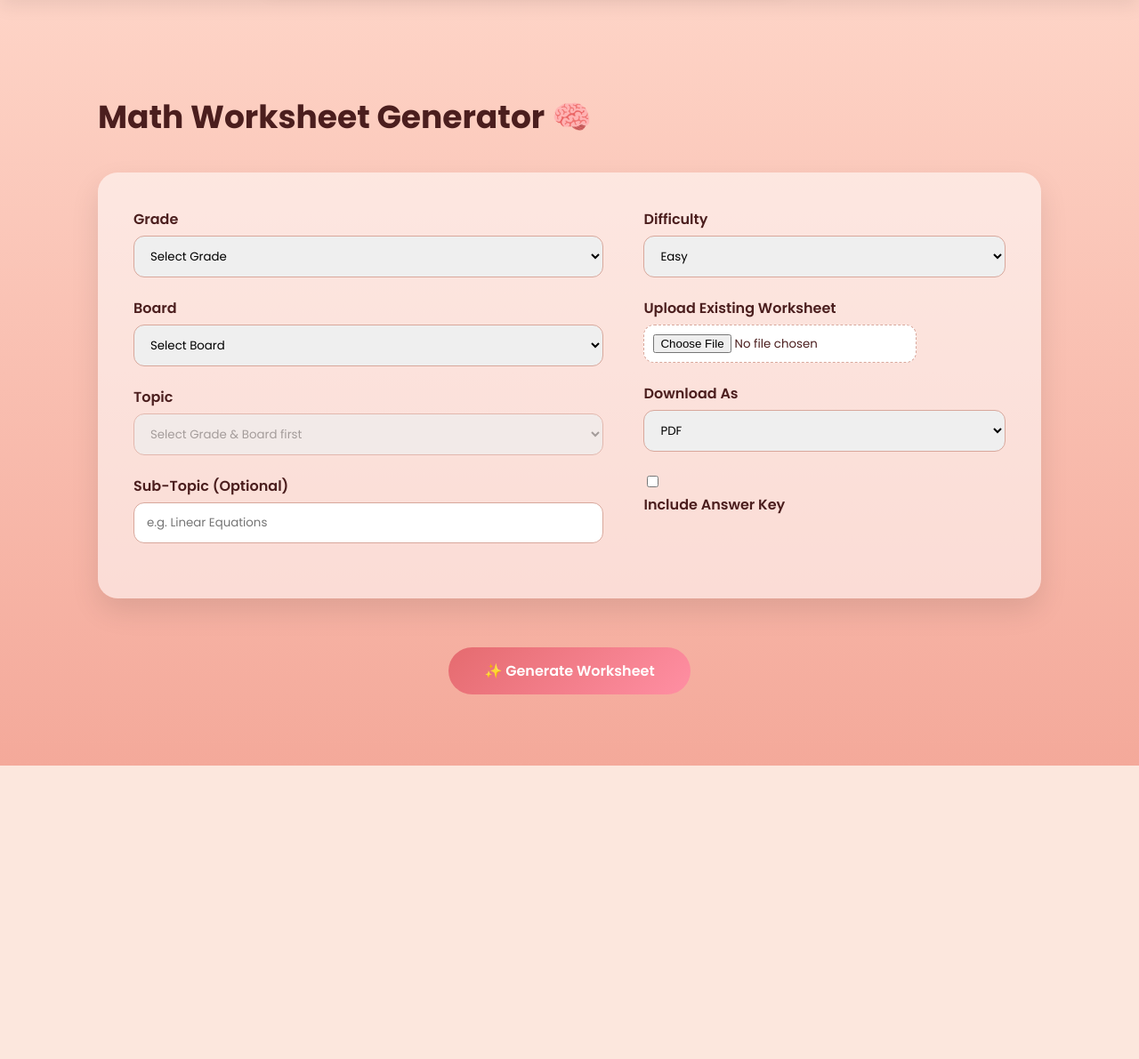
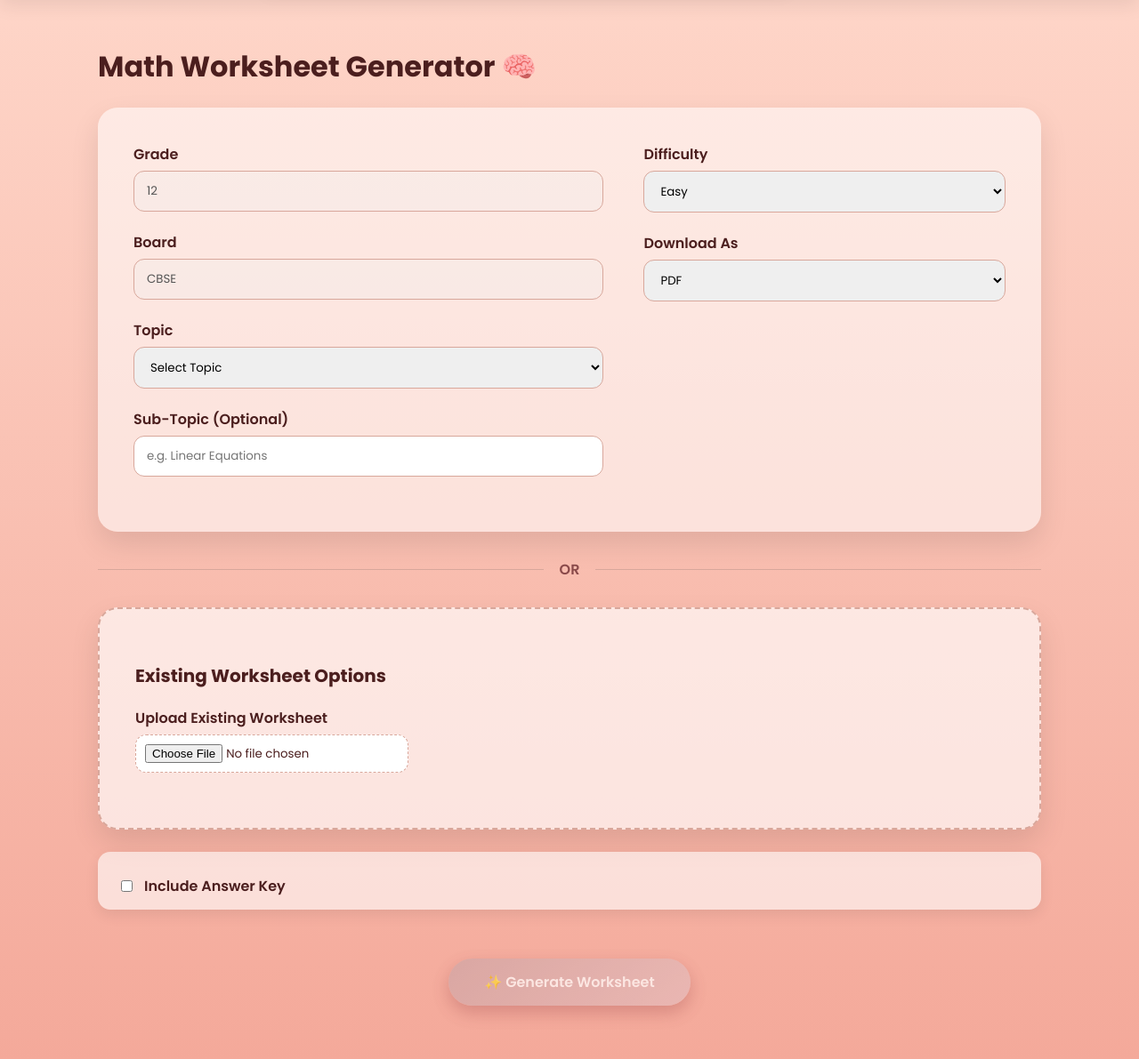
Before and after one commit to Jayshri7777/MathGen, a Flask app: page /generator in a window 1280 px wide. Shown: the part 105-1296 px from the top of the page at 89% size. Before the commit the page ends 966 px from the top, so only its background shows below. Run offline with Flask 3, Linux system fonts and the light colour scheme; a user stored in the database is signed in.

Commit message:
Update index.html

```diff
--- a/templates/index.html
+++ b/templates/index.html
@@ -9,10 +9,10 @@
     color: #4b1e1e;
 }
 
-.ws-container h1 {
-    font-size: 36px;
-    font-weight: 700;
-    margin-bottom: 35px;
+.ws-container {
+    max-width: 1100px;
+    margin: 0 auto;
+    padding: 30px 20px 60px;
 }
 
 .ws-card {
@@ -60,7 +60,7 @@
 }
 
 .generate-btn button {
-    background: linear-gradient(135deg, #e56b6f, #ff8fa3);
+    background: linear-gradient(135deg, #7a1f2b, #a83246);
     border: none;
     color: white;
     padding: 14px 40px;
@@ -68,7 +68,63 @@
     font-weight: 600;
     border-radius: 999px;
     cursor: pointer;
+    box-shadow: 0 8px 20px rgba(122, 31, 43, 0.35);
 }
+.ws-card.secondary {
+    margin-top: 30px;
+    background: rgba(255, 255, 255, 0.65);
+    border: 2px dashed #d8a79b;
+}
+
+.ws-card.secondary h3 {
+    font-size: 20px;
+    margin-bottom: 20px;
+    font-weight: 700;
+}
+
+.checkbox-group {
+    display: flex;
+    align-items: center;
+    gap: 10px;
+    margin-top: 12px;
+}
+.or-divider {
+    display: flex;
+    align-items: center;
+    gap: 18px;
+    margin: 30px 0;
+    color: #8a4a4a;
+    font-weight: 600;
+}
+
+.or-divider::before,
+.or-divider::after {
+    content: "";
+    flex: 1;
+    height: 1px;
+    background: #d8a79b;
+}
+.generate-btn button:disabled {
+    background: linear-gradient(135deg, #cfa5a5, #e6bcbc);
+    cursor: not-allowed;
+    opacity: 0.7;
+}
+.answer-key-bar {
+    max-width: 1100px;
+    margin: 25px auto 10px;
+    padding: 14px 22px;
+    background: rgba(255, 255, 255, 0.6);
+    border-radius: 14px;
+    box-shadow: 0 6px 16px rgba(0,0,0,0.08);
+}
+
+.answer-key-bar .checkbox-group {
+    display: flex;
+    align-items: center;
+    gap: 10px;
+    font-weight: 600;
+}
+
 </style>
 
 <div class="ws-container">
@@ -85,41 +141,49 @@
 <div class="ws-grid">
 
 <!-- LEFT -->
+<!-- LEFT -->
 <div>
+
+    <!-- GRADE (LOCKED) -->
     <div class="form-group">
         <label>Grade</label>
-        <select class="pretty-select" name="grade" id="grade" required>
-            <option value="">Select Grade</option>
-            {% for g in range(1,13) %}
-            <option value="{{ g }}">{{ g }}</option>
-            {% endfor %}
+        <input
+            type="text"
+            class="pretty-input"
+            value="{{ current_user.grade }}"
+            disabled
+        >
+        <input type="hidden" name="grade" id="grade" value="{{ current_user.grade }}">
+    </div>
+
+    <!-- BOARD (LOCKED) -->
+    <div class="form-group">
+        <label>Board</label>
+        <input
+            type="text"
+            class="pretty-input"
+            value="{{ current_user.board }}"
+            disabled
+        >
+        <input type="hidden" name="board" id="board" value="{{ current_user.board }}">
+    </div>
+
+    <!-- TOPIC -->
+    <div class="form-group">
+        <label>Topic</label>
+        <select class="pretty-select" name="topic" id="topic" required disabled>
+            <option value="">Loading topics...</option>
         </select>
     </div>
 
-    <div class="form-group">
-        <label>Board</label>
-        <select class="pretty-select" name="board" id="board" required>
-            <option value="">Select Board</option>
-            <option value="CBSE">CBSE</option>
-            <option value="ICSE">ICSE</option>
-            <option value="State Board">State Board</option>
-            <option value="IB">IB</option>
-            <option value="IGCSE">IGCSE</option>
-        </select>
-    </div>
-
-    <div class="form-group">
-        <label>Topic</label>
-        <select class="pretty-select" name="topic" id="topic" required disabled>
-            <option value="">Select Grade & Board first</option>
-        </select>
-    </div>
-
+    <!-- SUB TOPIC -->
     <div class="form-group">
         <label>Sub-Topic (Optional)</label>
         <input class="pretty-input" name="subtopic" placeholder="e.g. Linear Equations">
     </div>
+
 </div>
+
 
 <!-- RIGHT -->
 <div>
@@ -130,11 +194,6 @@
             <option value="Medium">Medium</option>
             <option value="Hard">Hard</option>
         </select>
-    </div>
-
-    <div class="form-group">
-        <label>Upload Existing Worksheet</label>
-        <input type="file" class="file-box" name="worksheet_file">
     </div>
 
     <div class="form-group">
@@ -149,17 +208,43 @@
         </select>
     </div>
 
-    <div class="form-group">
-        <input type="checkbox" name="answer_key" value="1">
-        <label>Include Answer Key</label>
-    </div>
 </div>
 
 </div>
 </div>
 
+<!-- OR DIVIDER -->
+<div class="or-divider">OR</div>
+
+
+<!-- SECOND BOX -->
+<div class="ws-card secondary">
+
+<h3>Existing Worksheet Options</h3>
+
+<div class="form-group">
+    <label>Upload Existing Worksheet</label>
+    <input type="file" class="file-box" name="worksheet_file">
+</div>
+
+</div>
+
+<!-- COMMON ANSWER KEY OPTION -->
+<!-- COMMON ANSWER KEY OPTION (THIN) -->
+<div class="answer-key-bar">
+    <label class="checkbox-group">
+        <input type="checkbox" name="answer_key" value="1">
+        Include Answer Key
+    </label>
+</div>
+
+
+
+
 <div class="generate-btn">
-    <button type="submit">✨ Generate Worksheet</button>
+    <button type="submit" id="generateBtn" disabled>
+    ✨ Generate Worksheet
+</button>
 </div>
 
 </form>
@@ -168,8 +253,9 @@
 <!-- ✅ TOPIC AUTO-LOAD SCRIPT -->
 <script>
 async function loadTopics() {
-    const grade = document.getElementById("grade").value;
-    const board = document.getElementById("board").value;
+    const grade = document.querySelector("input[name='grade']").value;
+    const board = document.querySelector("input[name='board']").value;
+
     const topicSelect = document.getElementById("topic");
 
     topicSelect.innerHTML = "<option>Loading topics...</option>";
@@ -201,6 +287,7 @@ async function loadTopics() {
         });
 
         topicSelect.disabled = false;
+        checkFormValidity();
 
     } catch (err) {
         console.error(err);
@@ -208,8 +295,61 @@ async function loadTopics() {
     }
 }
 
-document.getElementById("grade").addEventListener("change", loadTopics);
-document.getElementById("board").addEventListener("change", loadTopics);
+document.addEventListener("DOMContentLoaded", () => {
+    loadTopics();
+});
+</script>
+<script>
+const grade = document.getElementById("grade");
+const board = document.getElementById("board");
+const topic = document.getElementById("topic");
+const difficulty = document.querySelector("select[name='difficulty']");
+const format = document.querySelector("select[name='format']");
+const worksheetFile = document.querySelector("input[name='worksheet_file']");
+const generateBtn = document.getElementById("generateBtn");
+
+function checkFormValidity() {
+
+    // Flow A: Normal worksheet generation
+    const normalFlowValid =
+        grade.value &&
+        board.value &&
+        topic.value &&
+        difficulty.value &&
+        format.value;
+
+    // Flow B: Upload worksheet
+    const uploadFlowValid =
+        worksheetFile.files.length > 0;
+
+    // Enable if either flow is valid
+    generateBtn.disabled = !(normalFlowValid || uploadFlowValid);
+}
+
+// Listen to changes
+[
+    grade,
+    board,
+    topic,
+    difficulty,
+    format,
+    worksheetFile
+].forEach(el => {
+    el.addEventListener("change", checkFormValidity);
+});
 </script>
 
+<script>
+document.addEventListener("DOMContentLoaded", () => {
+    const grade = document.getElementById("grade").value;
+    const board = document.getElementById("board").value;
+
+    if (grade && board) {
+        loadTopics();
+    }
+});
+</script>
+
+
+
 {% endblock %}
```
